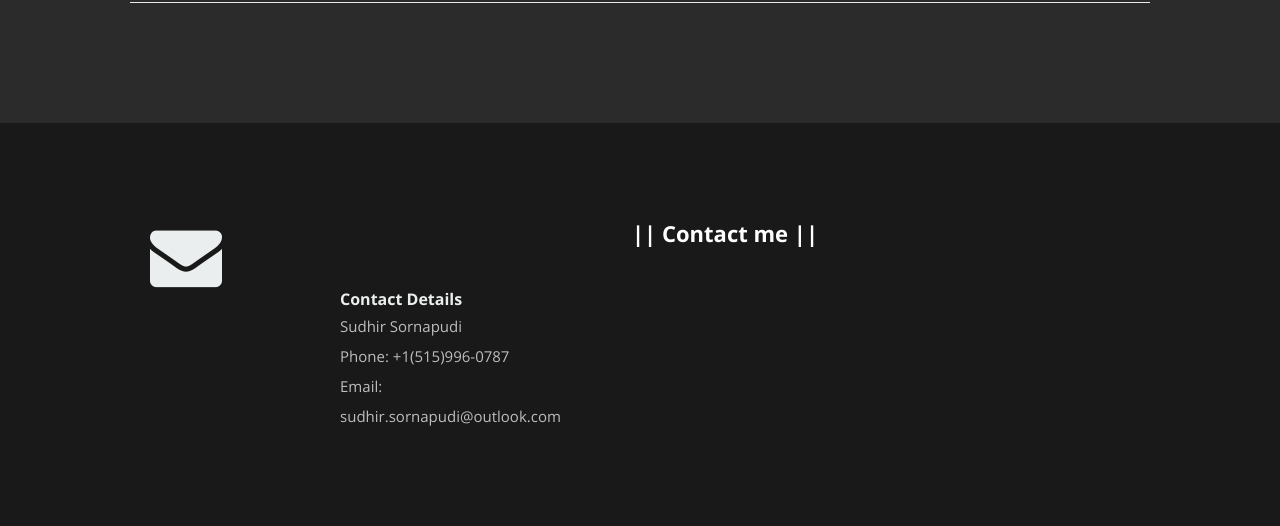
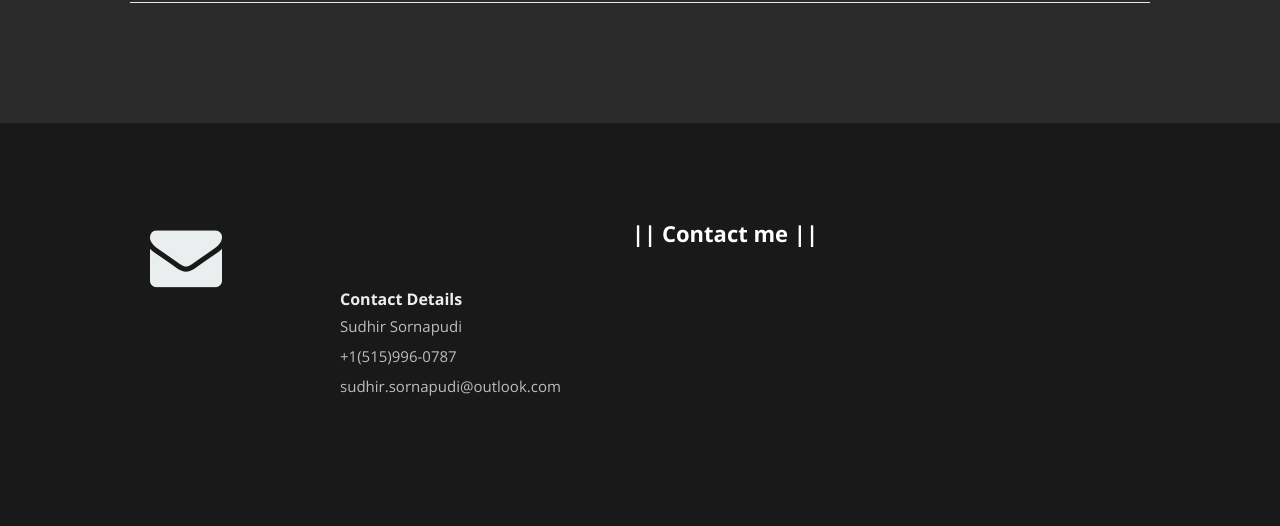
Before and after one commit to Sdhir/sdhir.github.io, a plain HTML site: page index.html in a window 1280 px wide. Shown: the part 7035-7561 px from the top of the page. Drawn offline with nearby package versions, Linux system fonts and the light colour scheme; files whose address does not match are found by name.

Commit message:
update details

```diff
--- a/index.html
+++ b/index.html
@@ -646,8 +646,8 @@
                   <h4>Contact Details</h4>
                   <p class="address">
                      Sudhir Sornapudi<br>
-                     Phone: +1(515)996-0787<br>
-                     Email: sudhir.sornapudi@outlook.com
+                     +1(515)996-0787<br>
+                     sudhir.sornapudi@outlook.com
                   </p>
 
                </div>
```
